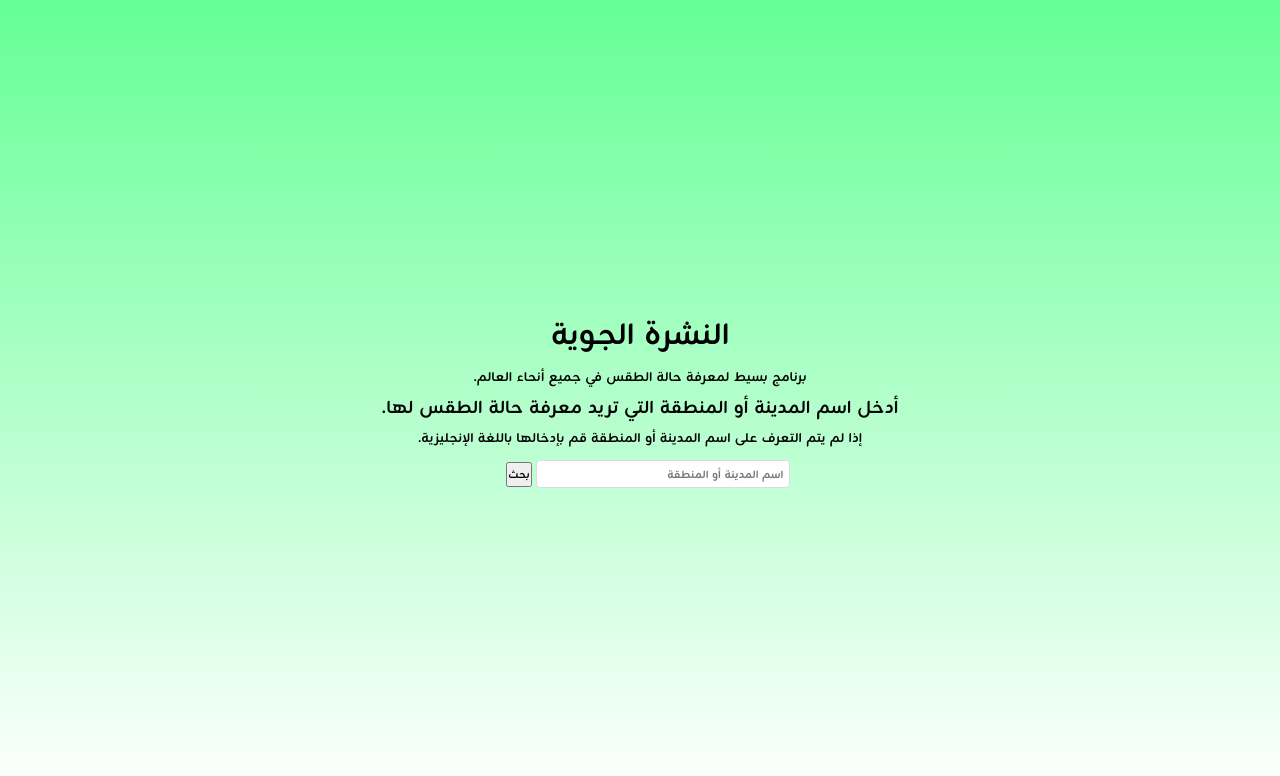
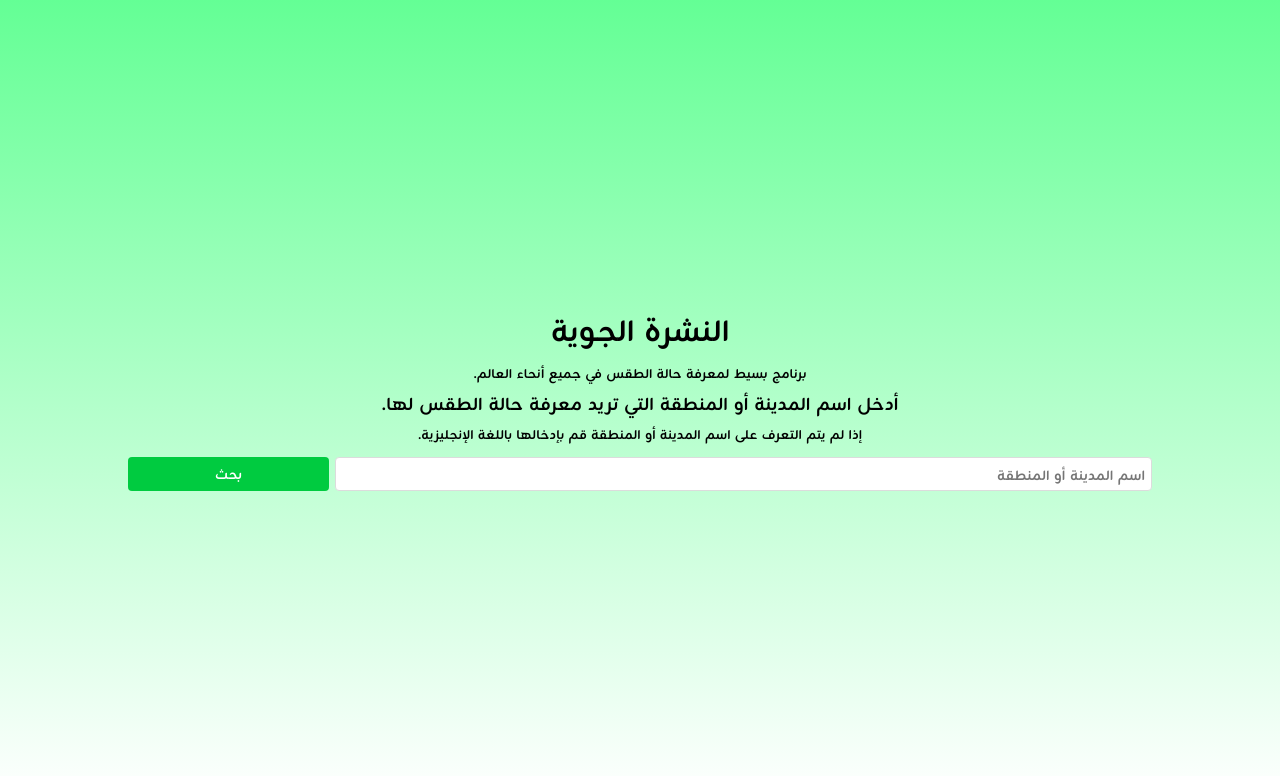
Before and after one commit to AymanAlsisi/weather, a plain HTML site: page index.html in a window 1280 px wide. Drawn offline with nearby package versions, Linux system fonts and the light colour scheme.

Commit message:
Update style.css

```diff
--- a/style.css
+++ b/style.css
@@ -39,12 +39,43 @@ body {
     font-weight: 900;
 }
 
+.input {
+    width: 80%;
+    display: flex;
+    align-items: center;
+    gap: 6px;
+}
+
 input {
     width: 80%;
     border: 1px solid #dcdcdc;
     outline: none;
     padding: 3px 6px;
     border-radius: 4px;
+    font-size: 17px;
+    transition: all 0.3s ease-in-out;
+}
+
+button {
+    width: 20%;
+    background-color: #00cb40;
+    color: white;
+    border: none;
+    outline: none;
+    padding: 3px 6px;
+    border-radius: 4px;
+    font-size: 17px;
+    cursor: pointer;
+    transition: all 0.3s ease-in-out;
+}
+
+button:hover {
+    opacity: 0.7;
+}
+
+input:focus {
+    border: 1px solid #00cb40;
+    box-shadow: 2px 2px 2px #9fe8b6;
 }
 
 .body {
```
